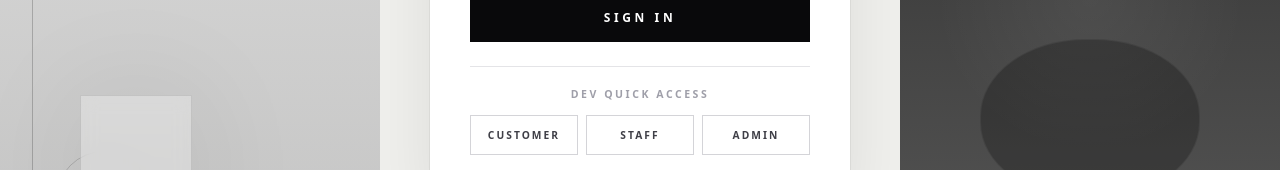
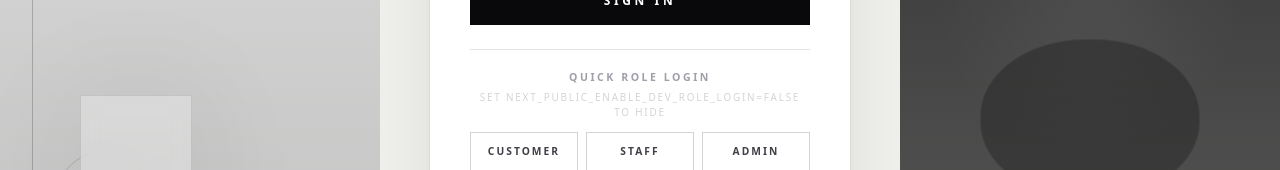
Before and after one commit to ngocan-dev/fashionshop-frontend, a Next.js app: page /auth in a window 1280 px wide. Shown: the part 586-756 px from the top of the page. Built offline with nearby package versions, Linux system fonts and the light colour scheme; no server answers.

Commit message:
feat: enable developer role login through environment variable and update UI text

```diff
--- a/src/components/auth/auth-page.tsx
+++ b/src/components/auth/auth-page.tsx
@@ -39,7 +39,7 @@ export function AuthPage({ initialTab = 'login' }: AuthPageProps) {
   const [statusMessage, setStatusMessage] = useState('');
   const loginMutation = useLoginMutation();
   const registerMutation = useRegisterMutation();
-  const showDevRoleLogin = process.env.NODE_ENV !== 'production' && process.env.NEXT_PUBLIC_ENABLE_DEV_ROLE_LOGIN !== 'false';
+  const showDevRoleLogin = process.env.NEXT_PUBLIC_ENABLE_DEV_ROLE_LOGIN !== 'false';
 
   function loginAsRole(role: Role) {
     const session = {
@@ -149,7 +149,8 @@ export function AuthPage({ initialTab = 'login' }: AuthPageProps) {
 
           {showDevRoleLogin ? (
             <div className="mt-6 border-t border-zinc-200 pt-5">
-              <p className="text-center text-[0.66rem] font-semibold uppercase tracking-[0.24em] text-zinc-400">Dev Quick Access</p>
+              <p className="text-center text-[0.66rem] font-semibold uppercase tracking-[0.24em] text-zinc-400">Quick Role Login</p>
+              <p className="mt-1 text-center text-[0.62rem] font-medium uppercase tracking-[0.18em] text-zinc-300">Set NEXT_PUBLIC_ENABLE_DEV_ROLE_LOGIN=false to hide</p>
               <div className="mt-3 grid grid-cols-1 gap-2 sm:grid-cols-3">
                 <button
                   type="button"
```
Also changed, not shown: 1 other file (tests, documents, lock files or other folders).
